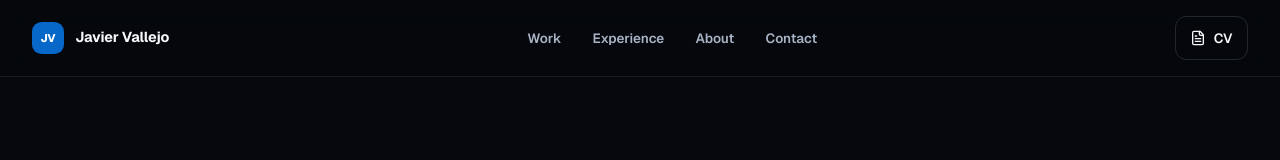
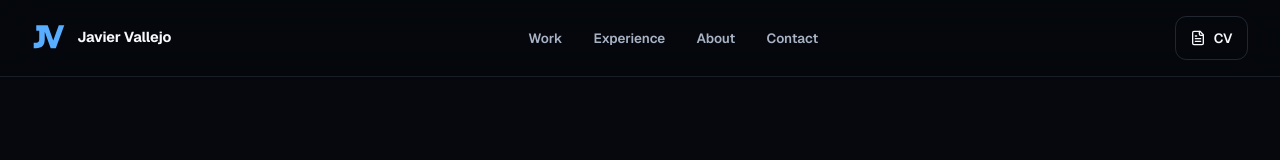
Before and after one commit to jvallejoarguez/porfolio-enhanced, a React (Vite) app: page / in a window 1280 px wide. Shown: the top 160 px of the page. Built offline with nearby package versions, Linux system fonts and the light colour scheme.

Commit message:
Apply Cut JV logo and favicon

```diff
--- a/index.html
+++ b/index.html
@@ -2,7 +2,7 @@
 <html lang="en">
   <head>
     <meta charset="UTF-8" />
-    <link rel="icon" type="image/svg+xml" href="/favicon.svg" />
+    <link rel="icon" type="image/svg+xml" href="/favicon.svg?v=20260922" />
     <meta name="viewport" content="width=device-width, initial-scale=1.0" />
     <meta name="theme-color" content="#06080d" />
     <link
--- a/src/components/Footer/Footer.tsx
+++ b/src/components/Footer/Footer.tsx
@@ -11,9 +11,13 @@ export default function Footer() {
             to="/"
             aria-label={`${site.name}, home`}
           >
-            <span className="brand__mark" aria-hidden="true">
-              {site.shortName}
-            </span>
+            <img
+              className="brand__mark"
+              src="/logo.svg"
+              width="34"
+              height="34"
+              alt=""
+            />
             <span className="brand__name">{site.name}</span>
           </Link>
         </div>
--- a/src/components/Header/Header.tsx
+++ b/src/components/Header/Header.tsx
@@ -15,9 +15,13 @@ export default function Header() {
     <header className="site-header">
       <div className="site-container site-header__inner">
         <Link className="brand" to="/" aria-label={`${site.name}, home`}>
-          <span className="brand__mark" aria-hidden="true">
-            {site.shortName}
-          </span>
+          <img
+            className="brand__mark"
+            src="/logo.svg"
+            width="34"
+            height="34"
+            alt=""
+          />
           <span className="brand__name">{site.name}</span>
         </Link>
 
--- a/src/content/site.ts
+++ b/src/content/site.ts
@@ -1,6 +1,5 @@
 export const site = {
   name: 'Javier Vallejo',
-  shortName: 'JV',
   role: 'Full-stack developer',
   email: 'jvallejoarguez@gmail.com',
   location: 'La Línea de la Concepción, Cádiz',
--- a/src/index.css
+++ b/src/index.css
@@ -133,15 +133,9 @@ img {
 }
 
 .brand__mark {
-  display: grid;
-  width: 2rem;
-  height: 2rem;
-  place-items: center;
-  color: #ffffff;
-  background: var(--accent);
-  border-radius: 0.6rem;
-  font-size: 0.7rem;
-  font-weight: 750;
+  width: 2.125rem;
+  height: 2.125rem;
+  flex-shrink: 0;
 }
 
 .primary-nav {
```
Also changed, not shown: public/favicon.svg, public/logo.svg (added).
